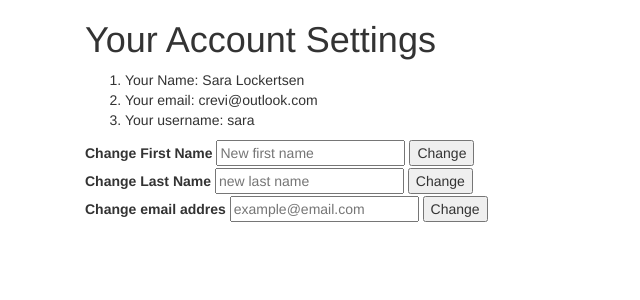
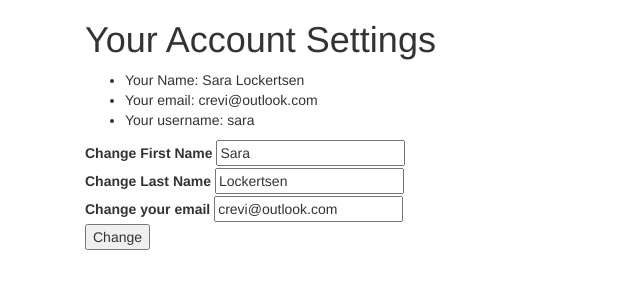
Before and after one commit to Crevi/applikasjonen, a Django app: page /site_details/ in a window 1280 px wide. Shown: the top 300 px of the page, without its empty margins (0-640 px from the left). Run offline with Django 3.2, Linux system fonts and the light colour scheme; a user stored in the database is signed in; some libraries are stand-ins or nearby versions.

Commit message:
moved account_settings.html to 'users' directory for the sake of simplicity, and made a function in views.py for the account_settings form in order to allow for a change in userinfo (also deleted the no longer needed base.html from site_details and made account_settings.html an extension of base.html in users instead). Added a url (in site_details/urls.py) for the change_user_info function and deleted the account_settings function in site_details/views.py (and the corresponding url) in order to link directly to the change_user_info from the navbar on the frontpage (base.html).

```diff
--- a/appen/site_details/templates/site_details/account_settings.html
+++ /dev/null
@@ -1,45 +0,0 @@
-{% extends 'site_details/base.html' %}
-{% block container %}
-{% if user.is_anonymous %}
-
-	<p>You have to be logged in to see this page</p><a href="{% url 'frontpage' %}">Go back to frontpage?</a>
-
-{% else %}
-<div class="container">
-	<h1>Your Account Settings</h1>
-	<ol>
-		<li>Your Name: {{ user.first_name }} {{ user.last_name }}</li>
-		<li>Your email: {{ user.email }}</li>
-		<li>Your username: {{ user.username }}</li>
-	</ol>
-</div>
-	<div class="container">
-		<form method="POST" action="">{% csrf_token %}
-			<div class="change-form">
-				<label for="changeFname">Change First Name</label>
-				<input type="text" class="control" name="firstname_change" id="changeFname" placeholder="New first name">
-				<button type="submit" class="button">Change</button>
-			</div>
-
-		</form>
-
-		<form method="POST" action="">{% csrf_token %}
-			<div class="change-form">
-				<label for="changeLname">Change Last Name</label>
-				<input type="text" class="control" name="lastname_change" id="changeLname" placeholder="new last name">
-				<button type="submit" class="button">Change</button>
-			</div>
-		</form>
-
-		<form method="POST" action="">{% csrf_token %}
-			<div class="change-form">
-				<label for="changeEmail">Change email addres</label>
-				<input type="text" class="control" name="email_change" id="changeEmail" placeholder="example@email.com">
-				<button type="submit" class="button">Change</button>
-			</div>
-
-		</form>
-	</div>
-
-{% endif %}
-{% endblock %}
--- a/appen/site_details/templates/site_details/base.html
+++ /dev/null
@@ -1,6 +0,0 @@
-{% extends 'theme/site_base.html' %}
-{% block body %}
-	<div class="container">
-	{% block container %}{% endblock %}
-	</div>
-{% endblock %}
--- a/appen/site_details/urls.py
+++ b/appen/site_details/urls.py
@@ -1,12 +1,13 @@
 from django.conf.urls import include, patterns, url
 from site_details import views as site_details_views
 from theme import views as theme_views
+from users import views as users_views
 
 urlpatterns = patterns('',
-	url(r'^$', site_details_views.account_settings, name='account_settings'),
+	#url(r'^$', site_details_views.account_settings, name='account_settings'),
 	url(r'^(\d+)/$', theme_views.comment_details, name='comment_details'),
 	url(r'^(\d+)/adding_likes/(\d+)$', theme_views.add_likes, name='add_likes'),
-	#url(r'^$', views.change_firstname, name='change_firstname'),
-	#url(r'^$', views.change_lastname, name='change_lastname'),
-	#url(r'^$', views.change_email, name='change_email'),
+	url(r'^$', users_views.change_user_info, name='change_user_info'),
+	#url(r'^$', users_views.change_lastname, name='change_lastname'),
+	#url(r'^$', users_views.change_email, name='change_email'),
 )
--- a/appen/site_details/views.py
+++ b/appen/site_details/views.py
@@ -1,5 +1,3 @@
 from django.shortcuts import render
 
 # Create your views here.
-def account_settings(request):
-	return render(request, 'site_details/account_settings.html')
--- a/appen/theme/templates/theme/Base.html
+++ b/appen/theme/templates/theme/Base.html
@@ -16,7 +16,7 @@
 		<nav class="navbar navbar-inverse">
 		<ul class="nav nav-pills">
 			<li role="presentation" class="active"><a href="{% url 'frontpage' %}">Home</a></li>
-			<li role="presentation"><a href="{% url 'account_settings' %}">Account Settings</a></li>
+			<li role="presentation"><a href="{% url 'change_user_info' %}">Account Settings</a></li>
 			<li role="presentation"><a href="{% url 'user_logout' %}">Sign out</a></li>
 		<p class="navbar-text"> Signed in as {{user.username}}</p>
 		</ul>
--- /dev/null
+++ b/appen/users/templates/users/account_settings.html
@@ -0,0 +1,44 @@
+{% extends 'users/base.html' %}
+{% block container %}
+{% if user.is_anonymous %}
+
+	<p>You have to be logged in to see this page</p><a href="{% url 'frontpage' %}">Go back to frontpage?</a>
+
+{% else %}
+{% if user_saved %}
+	<div class="alert alert-success" role="alert">User info has been updated</div>
+{% endif %}
+<div class="container">
+	<h1>Your Account Settings</h1>
+	<ul>
+		<li>Your Name: {{ user.first_name }} {{ user.last_name }}</li>
+		<li>Your email: {{ user.email }}</li>
+		<li>Your username: {{ user.username }}</li>
+	</ul>
+</div>
+	<div class="container">
+		<form method="POST" action="">{% csrf_token %}
+			<div class="change-form">
+				<div>
+					<label for="changeFname">Change First Name</label>
+					<input type="text" class="control" name="name_change" value="{{ user.first_name }}"  id="changeFname" placeholder="New first name">
+				</div>
+
+				<div>
+					<td><label for="changeLname">Change Last Name</label>
+					<input type="text" class="control" name="lastname_change" value="{{ user.last_name }}" id="changeLname" placeholder="new last name">
+				</div>
+
+				<div>
+					<label for="changeEmail">Change your email</label>
+					<input type="text" class="control" name="email_change" value="{{ user.email }}" id="changeEmail" placeholder="example@email.com">
+				</div>
+				<div>
+					<button type="submit" class="button">Change</button>
+				</div>
+			</div>
+		</form>
+	</div>
+
+{% endif %}
+{% endblock %}
--- a/appen/users/views.py
+++ b/appen/users/views.py
@@ -38,3 +38,18 @@ def user_register(request):
 		user.save()
 		context['user_saved'] = True
 	return render(request, 'users/register.html', context)
+
+
+def change_user_info(request):
+	context = {}
+	if request.method == "POST":
+		user = request.user
+		first_name = request.POST.get('name_change')
+		user.first_name = first_name
+		last_name = request.POST.get('lastname_change')
+		user.last_name = last_name
+		email = request.POST.get('email_change')
+		user.email = email
+		user.save()
+		context['user_saved'] = True
+	return render(request, 'users/account_settings.html', context)
```
Also changed, not shown: appen/db.sqlite3.
